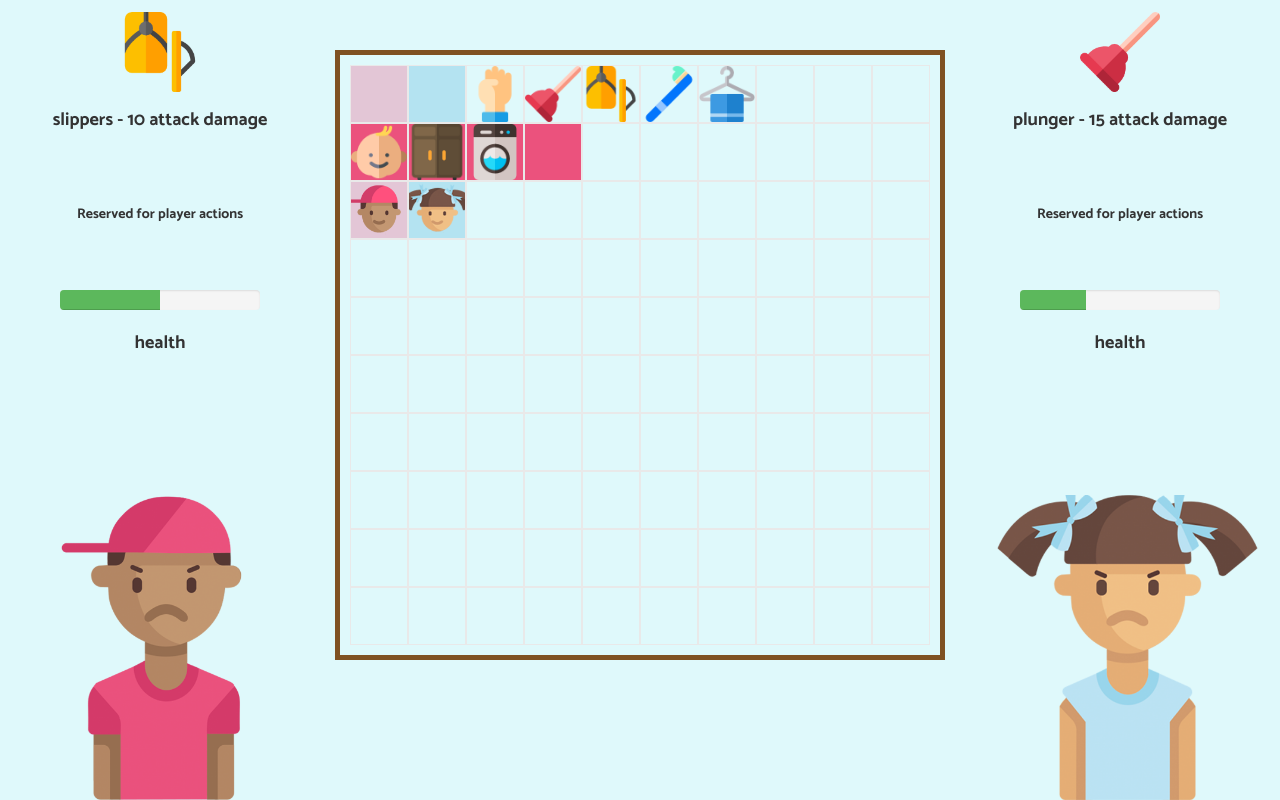
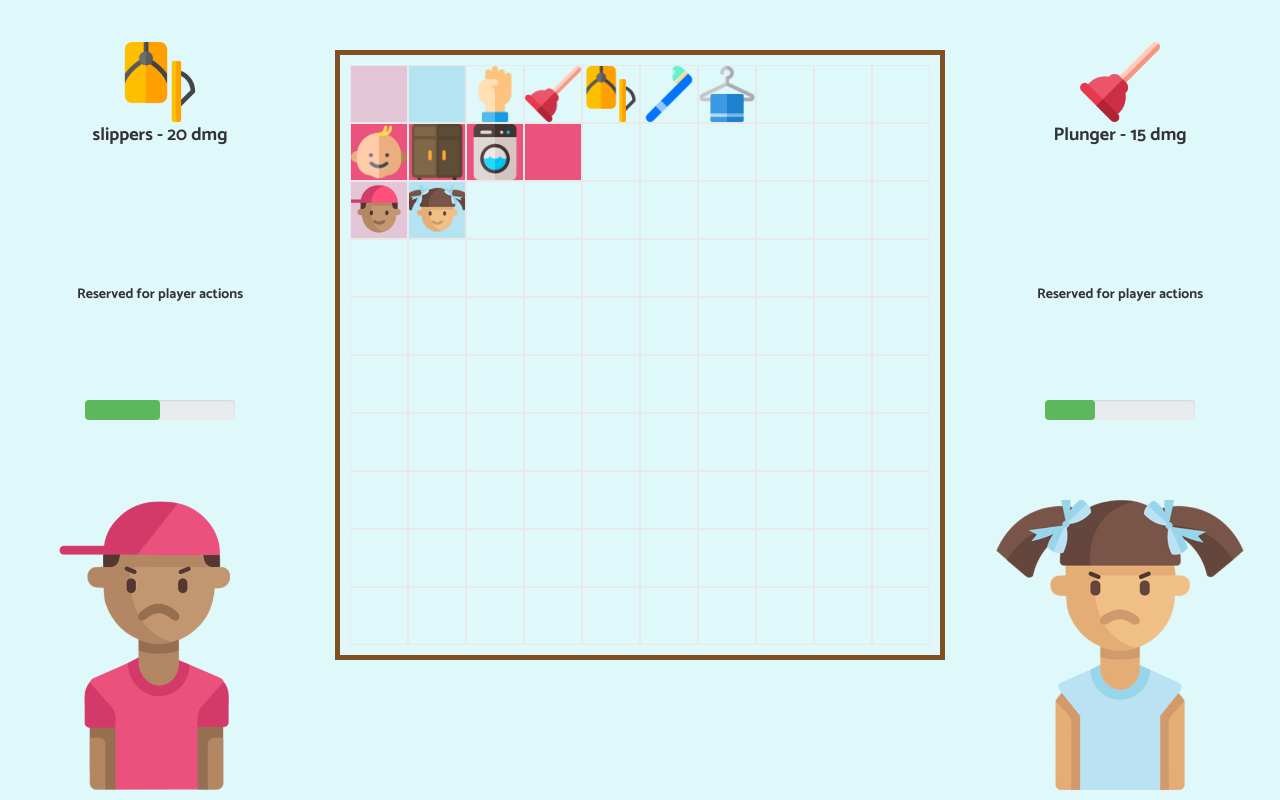
Before and after one commit to ttimoww/Bathroom-Fight, a plain HTML site: page game.html in a window 1280 px wide. Drawn offline with nearby package versions, Linux system fonts and the light colour scheme.

Commit message:
Website behaviour for smaller viewports + game object files

```diff
--- a/assets/css/game.css
+++ b/assets/css/game.css
@@ -16,20 +16,15 @@ h1, h2, p{
 
 /* MAIN STYLES */
 .game-wrapper{
-  height: 100vh;
   width: 100vw;
 }
 
-.player-info, .mid{
-  height: 100vh;
-  min-height: 750px; /* Because the board will never be less high than 750px; */
-}
 
 /* PLAYER WEAPON */
 
 .player-weapon{
   width: 100%;
-  height: 20%;
+  height: 200px;
   display: flex;
   justify-content: center;
   align-items: center;
@@ -44,14 +39,13 @@ h1, h2, p{
 }
 
 .player-weapon-container p{
-  margin: 15px 0;
   font-size: 1.3em;
 }
 
 /* PLAYER ACTIONS */
 
 .player-actions{
-  height: 15%;
+  height: 200px;
   display: flex;
   justify-content: center;
   align-items: center;
@@ -60,31 +54,33 @@ h1, h2, p{
 /* PLAYER HEALTH */
 
 .player-health{
-  height: 15%;
+  height: 100px;;
   display: flex;
   justify-content: center;
   overflow: hidden;
 }
 
-.progress{
-  margin-top: 10px;
+.health-bar{
+  width: 150px;
   height: 20px;
-  max-width: 100%;
-  max-width: 200px;
+  border-radius: 4px;
+  background-color: #E9ECEF;
+  -webkit-box-shadow: inset 0 1px 2px rgba(0,0,0,.1);
+  box-shadow: inset 0 1px 2px rgba(0,0,0,.1);
 }
 
-.player-health p{
-  width: 200px;
-  font-size: 1.3em;
-  text-align: center;
+.health{
+  border-radius: 4px;
+  height: 100%;
+  background-color: #5CB85C;
+  transition: width .6s ease;
 }
 
 /* PLAYER IMAGES */
 .player-image{
   max-width: 100%;
   overflow: hidden;
-  position: absolute;
-  bottom: 0;
+
 }
 
 .player-image img{
@@ -94,30 +90,33 @@ h1, h2, p{
   margin: 0 auto;
 }
 
-@media screen and (max-height: 750px) {
+@media screen and (max-width: 992px) {
   .player-weapon{
-    height: 20%;
+    height: auto;
+    margin: 10px 0;
+  }
+
+  .player-weapon-container div{
+    height: 50px;
   }
 
   .player-actions{
-    height: 20%;
+    height: auto;
+    margin: 10px 0;
   }
 
   .player-health{
-    height: 30%;
+    height: auto;
+    margin: 20px 0;
   }
 }
 
 /* GAME BOARD */
-.mid{
-
-}
-
 .board{
   width: 100%;
   max-width: 750px;
   padding: 10px;
-  margin: 50px auto;
+  margin: 50px auto 10px auto;
   border: 5px solid #7f5122;
 }
 
@@ -222,5 +221,5 @@ h1, h2, p{
 }
 
 /* For weapon name and damage set innerhtml to:
-#player1-weapon-desc
-#player2-weapon-desc */
+#player1-weapon-name & #player1-weapon-damage
+#player2-weapon-name & #player2-weapon-damage */
--- a/game.html
+++ b/game.html
@@ -15,37 +15,9 @@
     <div class="game-wrapper">
       <div class="container-fluid">
         <div class="row">
-          <div class="col-xs-3 player-info">
-            <div class="player-weapon">
-              <div class="player-weapon-container">
-                <div id="player1-weapon-image"></div>
-                <p id="player1-weapon-desc">slippers - 10 attack damage</p>
-              </div>
-            </div>
-
-            <div class="player-actions">
-              <div class="player-actions-container">
-                <p>Reserved for player actions</p>
-              </div>
-            </div>
-
-            <div class="player-health">
-              <div class="player-healt-container">
-                <div class="progress">
-                  <div class="progress-bar progress-bar-success" role="progressbar" id="player1-health">
-                  </div>
-                </div>
-                <p>health</p>
-              </div>
-            </div>
-
-            <div class="player-image">
-              <center><img src="media/landing-page/son-angry.png" alt=""></center>
-            </div>
-          </div>
 
           <!-- GAME BOARD HERE -->
-          <div class="col-xs-6 mid">
+          <div class="col-sm-12 col-md-6 col-md-push-3 mid">
             <div class="board">
               <div class="board-row">
                 <div class="col player1-next"></div>
@@ -171,11 +143,12 @@
             </div>
           </div>
 
-          <div class="col-xs-3 player-info">
+          <!-- PLAYER 1 INFO -->
+          <div class="col-xs-6 col-sm-6 col-md-3 col-md-pull-6 player-info">
             <div class="player-weapon">
               <div class="player-weapon-container">
-                <div id="player2-weapon-image"></div>
-                <p id="player2-weapon-desc">plunger - 15 attack damage</p>
+                <div id="player1-weapon-image"></div>
+                <p><span id="player1-weapon-name">slippers</span> - <span id="player1-weapon-damage">20</span> dmg</p>
               </div>
             </div>
 
@@ -187,11 +160,37 @@
 
             <div class="player-health">
               <div class="player-healt-container">
-                <div class="progress">
-                  <div class="progress-bar progress-bar-success" role="progressbar" id="player2-health">
-                  </div>
+                <div class="health-bar">
+                  <div class="health" id="player1-health"></div>
                 </div>
-                <p>health</p>
+              </div>
+            </div>
+
+            <div class="player-image">
+              <center><img src="media/landing-page/son-angry.png" alt=""></center>
+            </div>
+          </div>
+
+          <!-- PLAYER 2 INFO -->
+          <div class="col-xs-6 col-sm-6 col-md-3 player-info">
+            <div class="player-weapon">
+              <div class="player-weapon-container">
+                <div id="player2-weapon-image"></div>
+                <p><span id="player2-weapon-name">Plunger</span> - <span id="player2-weapon-damage">15</span> dmg</p>
+              </div>
+            </div>
+
+            <div class="player-actions">
+              <div class="player-actions-container">
+                <p>Reserved for player actions</p>
+              </div>
+            </div>
+
+            <div class="player-health">
+              <div class="player-healt-container">
+                <div class="health-bar">
+                  <div class="health" id="player2-health"></div>
+                </div>
               </div>
             </div>
 
@@ -206,5 +205,11 @@
     <!-- SCRIPTS -->
     <script src="https://ajax.googleapis.com/ajax/libs/jquery/3.2.1/jquery.min.js" charset="utf-8"></script>
     <script src="assets/js/playBoardStyle.js" charset="utf-8"></script>
+    <script src="assets/js/game/Game.js" charset="utf-8"></script>
+    <script src="assets/js/game/Map.js" charset="utf-8"></script>
+    <script src="assets/js/game/Player.js" charset="utf-8"></script>
+    <script src="assets/js/game/Obstacle.js" charset="utf-8"></script>
+    <script src="assets/js/game/Weapon.js" charset="utf-8"></script>
+    <script src="assets/js/game/gameHandler.js" charset="utf-8"></script>
   </body>
 </html>
```
Also changed, not shown: assets/js/game/Game.js (added), assets/js/game/Map.js (added), assets/js/game/Obstacle.js (added), assets/js/game/Player.js (added), assets/js/game/Weapon.js (added), assets/js/game/gameHandler.js (added).
